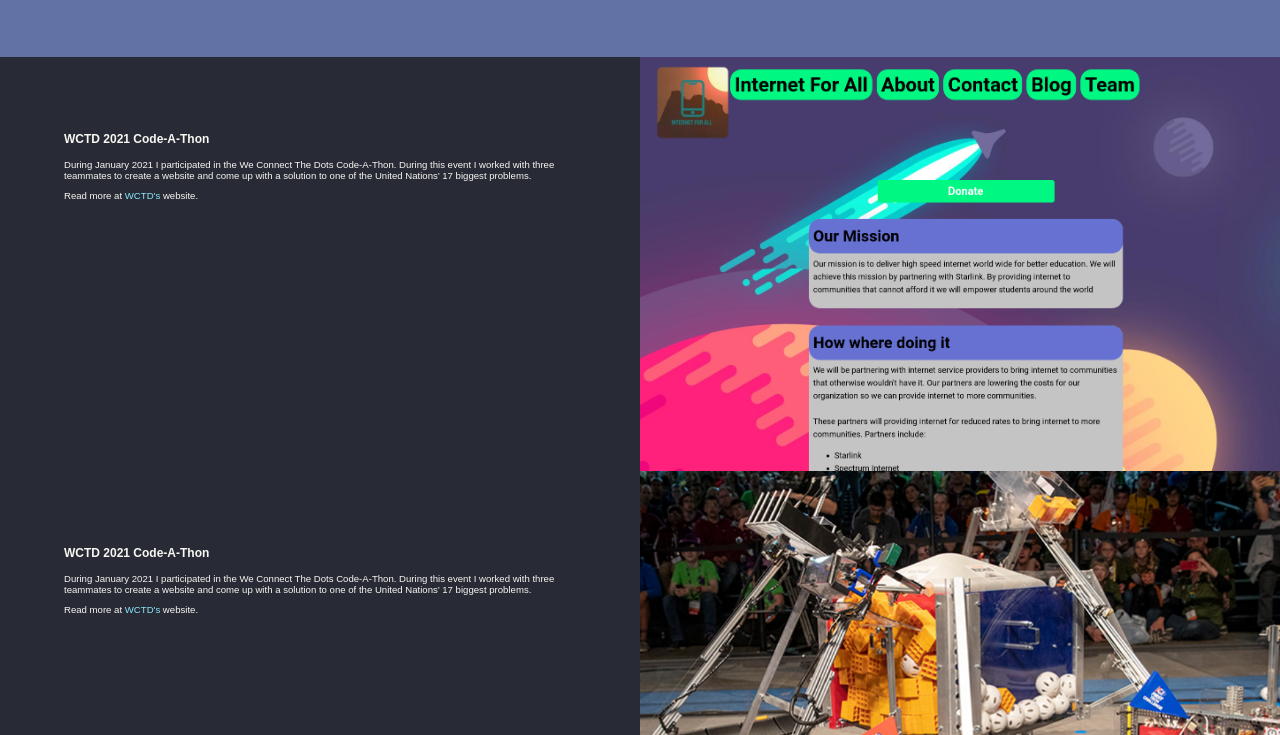
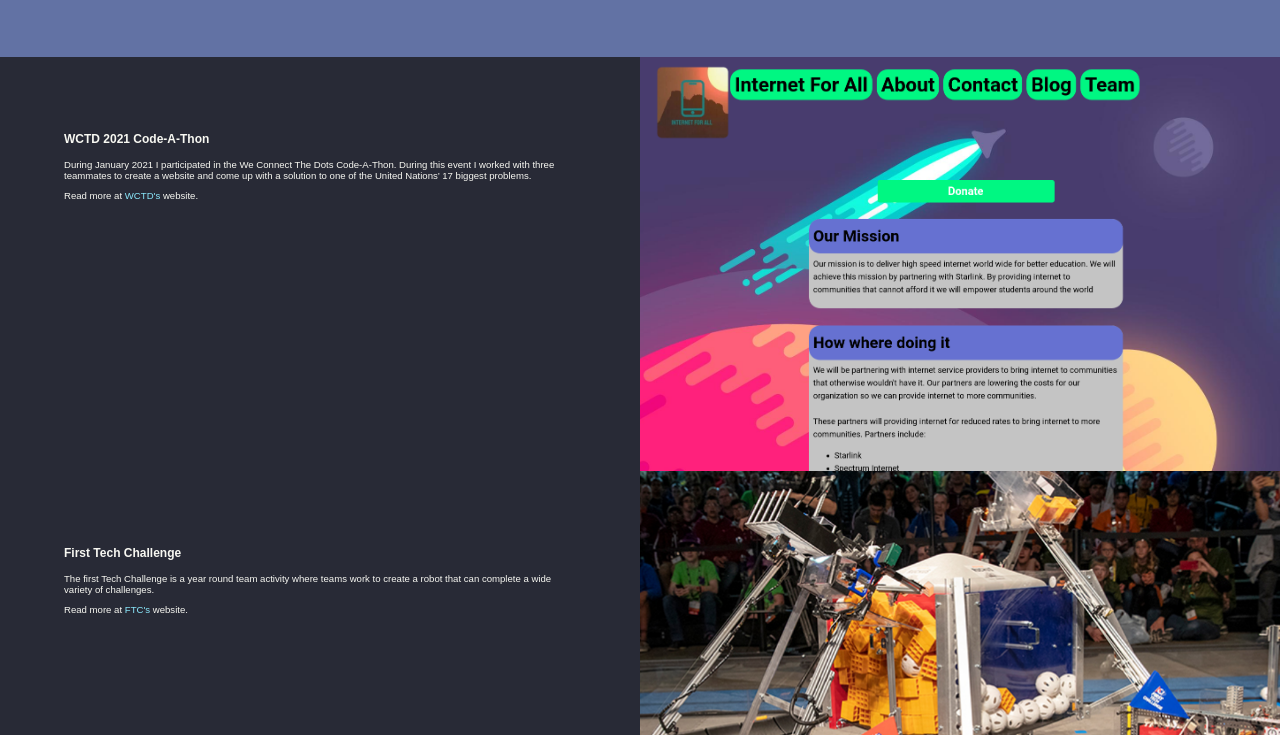
Before and after one commit to AndrewDuffyJr/Portfolio-Website, a plain HTML site: page projects.html in a window 1280 px wide. Shown: the part 217-952 px from the top of the page. Drawn offline with Linux system fonts and the light colour scheme.

Commit message:
aded FTC Description

```diff
--- a/projects.html
+++ b/projects.html
@@ -75,9 +75,9 @@
                 </h3>
                 <p style="font-size: 1.2vh;">
 
-                    During January 2021 I participated in the We Connect The Dots Code-A-Thon. During this event I worked
-                    with three teammates to create a website and come up with a solution to one of the United Nations’
-                    17 biggest problems.
+                    During January 2021 I participated in the We Connect The Dots Code-A-Thon. During this event I
+                    worked with three teammates to create a website and come up with a solution to one of the United
+                    Nations’ 17 biggest problems.
 
                 </p>
                 <p style="font-size: 1.2vh;">
@@ -101,11 +101,25 @@
 
         <div class="pure-u-1 pure-u-md-1-2 tile">
             <div class="text-box">
-                <h3 style="font-size: 1.5vh;">WCTD 2021 Code-A-Thon</h3>
-                <p style="font-size: 1.2vh;">During January 2021 I participated in the We Connect The Dots Code-A-Thon. During this event I worked
-                    with three teammates to create a website and come up with a solution to one of the United Nations’
-                    17 biggest problems.</p>
-                <p style="font-size: 1.2vh;">Read more at <a class="text" href="https://www.wctd.org/Programs/code2021/" target="blank">WCTD's</a> website.</p>
+                <h3 style="font-size: 1.5vh;">
+
+                    First Tech Challenge
+
+                </h3>
+                <p style="font-size: 1.2vh;">
+
+                    The first Tech Challenge is a year round team activity where teams work to create a robot that can complete a wide variety of challenges.
+
+                </p>
+                <p style="font-size: 1.2vh;">
+
+                    Read more at <a class="text" href="https://www.firstinspires.org/robotics/ftc" target="blank">
+
+                        FTC's
+
+                    </a> website.
+
+                </p>
             </div>
         </div>
 
@@ -121,8 +135,8 @@
             <div class="pure-u-1 pure-u-md-1-2">
 
                 <h3>Socials</h3>
-                <a href="https://github.com/AndrewDuffyJr" target="blank"><svg alt="Github" viewBox="125.976 19.438 24 23.408"
-                        width="24" height="23.408">
+                <a href="https://github.com/AndrewDuffyJr" target="blank"><svg alt="Github"
+                        viewBox="125.976 19.438 24 23.408" width="24" height="23.408">
                         <path
                             d="M12 0c-6.626 0-12 5.373-12 12 0 5.302 3.438 9.8 8.207 11.387.599.111.793-.261.793-.577v-2.234c-3.338.726-4.033-1.416-4.033-1.416-.546-1.387-1.333-1.756-1.333-1.756-1.089-.745.083-.729.083-.729 1.205.084 1.839 1.237 1.839 1.237 1.07 1.834 2.807 1.304 3.492.997.107-.775.418-1.305.762-1.604-2.665-.305-5.467-1.334-5.467-5.931 0-1.311.469-2.381 1.236-3.221-.124-.303-.535-1.524.117-3.176 0 0 1.008-.322 3.301 1.23.957-.266 1.983-.399 3.003-.404 1.02.005 2.047.138 3.006.404 2.291-1.552 3.297-1.23 3.297-1.23.653 1.653.242 2.874.118 3.176.77.84 1.235 1.911 1.235 3.221 0 4.609-2.807 5.624-5.479 5.921.43.372.823 1.102.823 2.222v3.293c0 .319.192.694.801.576 4.765-1.589 8.199-6.086 8.199-11.386 0-6.627-5.373-12-12-12z"
                             transform="matrix(1, 0, 0, 1, 125.975777, 19.437752)" style="fill: rgb(248, 248, 242);">
```
